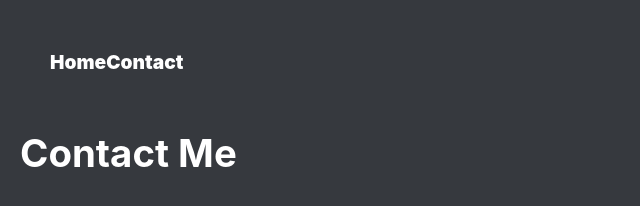
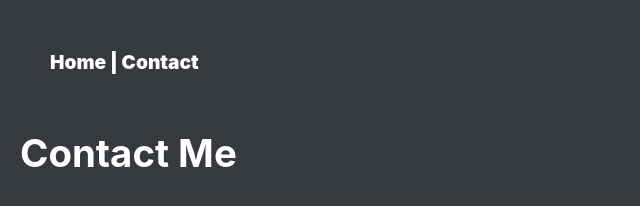
Before and after one commit to madmac-1/Repair-1.0, a plain HTML site: page contact.html in a window 1280 px wide. Shown: the full height of the page, 0-640 px from the left. Drawn offline with Linux system fonts and the light colour scheme.

Commit message:
:sweat_smile:

```diff
--- a/contact.html
+++ b/contact.html
@@ -11,16 +11,19 @@
 
 <body>
     <div class="mainContainer">
-        <nav>
-            <div class="navWrapper">
+        <div class="navWrapper">
+            <nav>
+              <div class="left-side">
                 <div class="navLink">
-                    <a href="index.html">Home</a>
+                  <a href="index.html">Home&nbsp;|</a>
                 </div>
                 <div class="navLink">
-                    <a href="contact.html">Contact</a>
+                  <a href="contact.html">&nbsp;Contact</a>
                 </div>
-            </div>
-        </nav>
+
+              </div>
+            </nav>
+          </div>
 
         <h1>Contact Me</h1>
     </div>
```
Also changed, not shown: index.html (+1 -0 lines).
